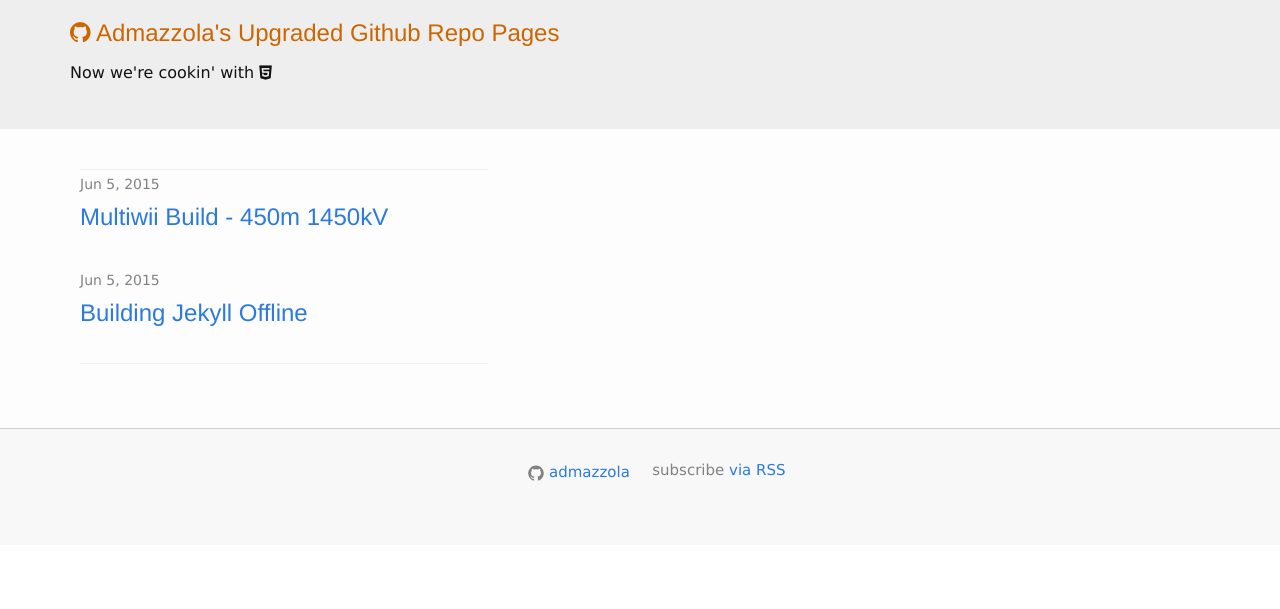
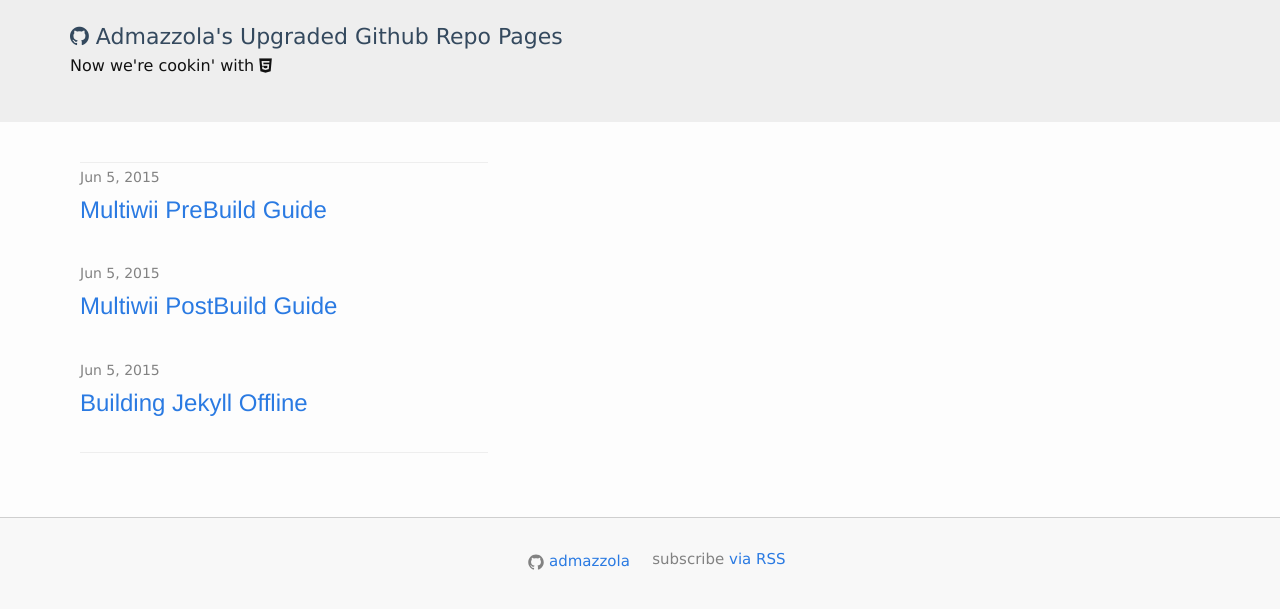
Before and after one commit to admazzola/admazzola.github.io, a Jekyll site: the page built from index.html, in a window 1280 px wide. Shown: the top 609 px of the page. Built offline with Jekyll 4.4.1, drawn with Linux system fonts in a browser that asks for light colours; nearby versions of some CDN libraries.

Commit message:
Updated posts

```diff
--- a/_includes/header.html
+++ b/_includes/header.html
@@ -5,7 +5,7 @@
 
                     <div class="intro-text">
 
-                        <h3 class="name">  <i class="fa fa-github"></i> Admazzola's Upgraded Github Repo Pages</h3>
+                        <div class="brand">  <i class="fa fa-github"></i> Admazzola's Upgraded Github Repo Pages</div>
                         <hr class="star-light">
                          <div class="name">  Now we're cookin' with <i class="fa fa-html5"></i> </div>
                         <span class="skills">{{ site.description }}</span>
--- /dev/null
+++ b/_posts/2015-6-5-multiwiipostbuild.md
@@ -0,0 +1,7 @@
+---
+title: Multiwii PostBuild Guide
+layout: post
+---
+
+
+Coming soon...
--- a/_posts/2015-6-5-multiwiistart.md
+++ /dev/null
@@ -1,7 +0,0 @@
----
-title: Multiwii Build - 450m 1450kV
-layout: post
----
-
-
-This is some text
--- a/css/default.css
+++ b/css/default.css
@@ -4,6 +4,10 @@
 	background: #EEEEEE;
 
 }
+.brand{
+	color:#34495e;
+	font-size:22px;
+}
 
 .sidenav{
 	padding:10px;
--- a/css/main.scss
+++ b/css/main.scss
@@ -15,7 +15,7 @@ $base-line-height: 1.5;
 $spacing-unit:     30px;
 
 $text-color:       #111;
-$heading-color:    #c60;
+$heading-color:    #1b9;
 $background-color: #fdfdfd;
 $header-background-color: #f0f0f0;
 $footer-background-color: #f8f8f8;
```
Also changed, not shown: _posts/2015-6-5-multiwiiprebuild.md (added, +24 -0 lines).
